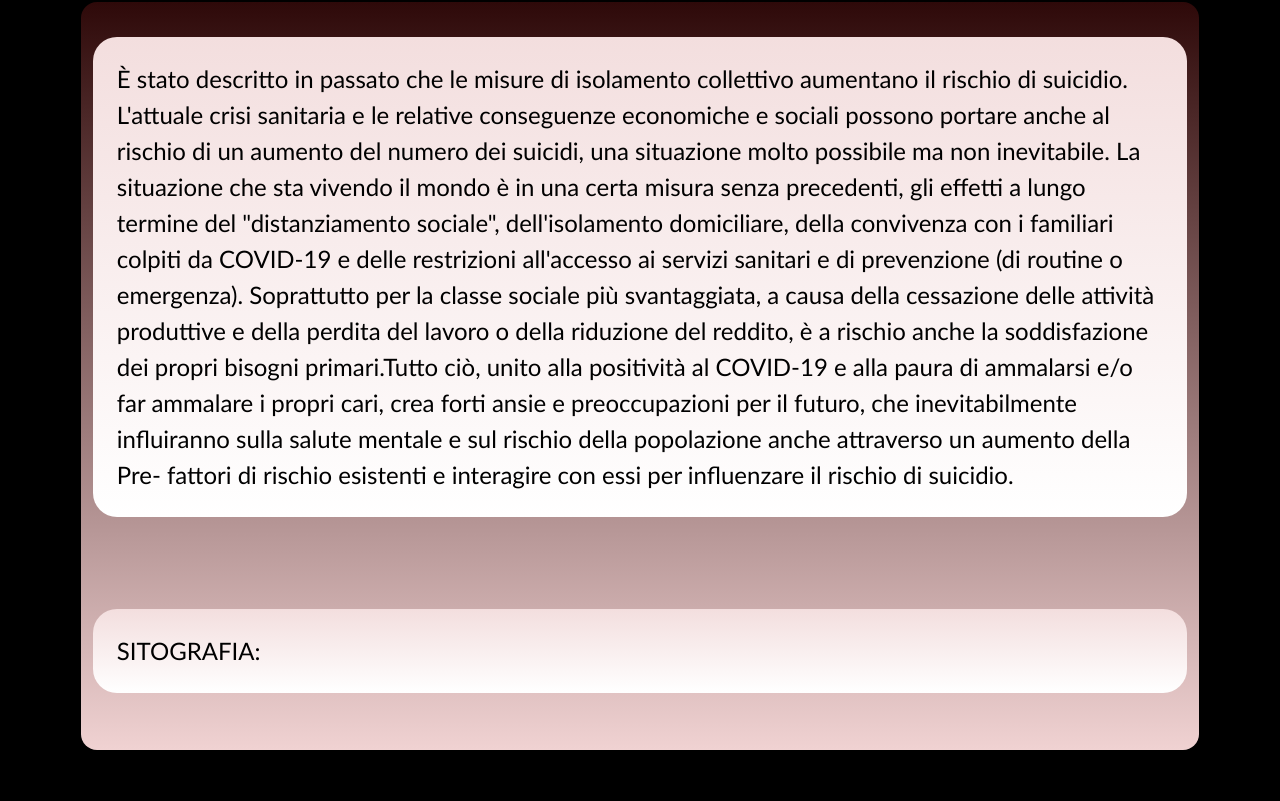
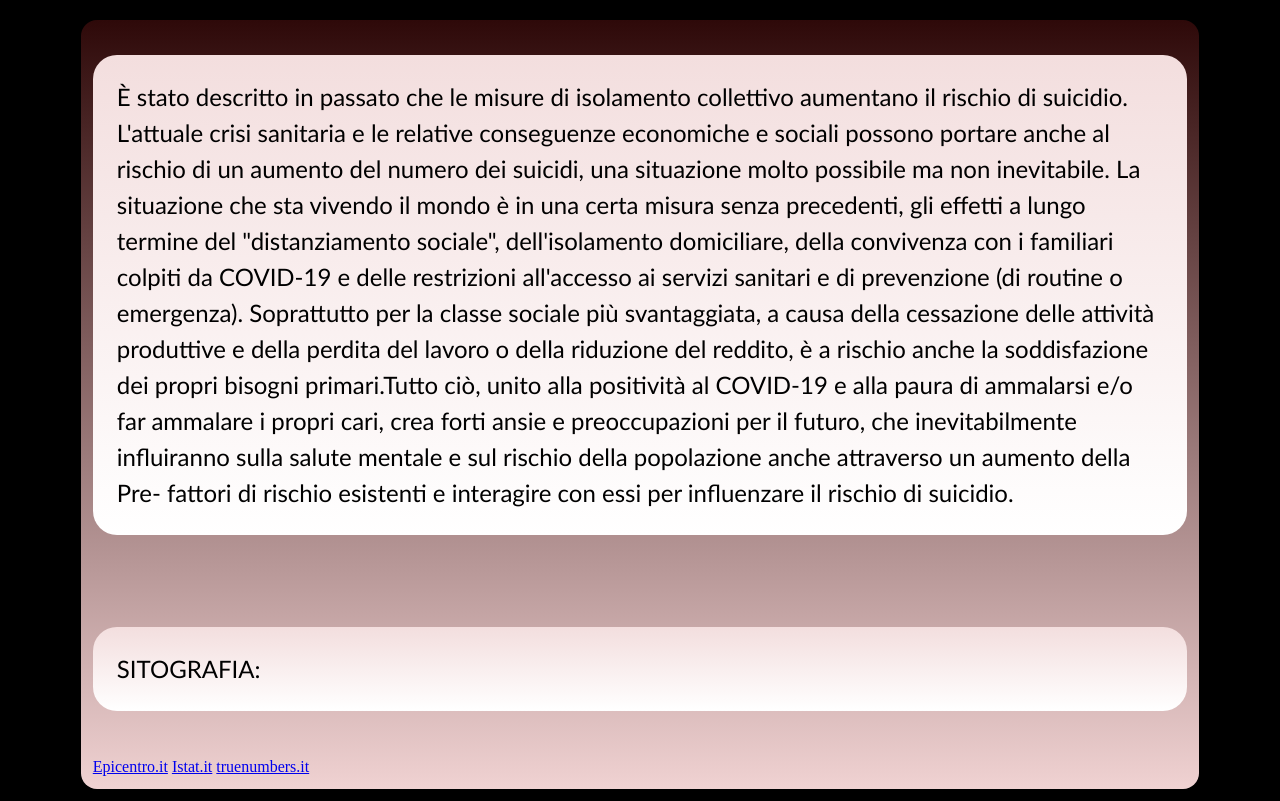
Before and after one commit to mellox2905/progetto-scuola, a plain HTML site: page progetto-suicidi/index.html in a window 1280 px wide. Shown: the part 1644-2445 px from the top of the page. Before the commit the page ends 2405 px from the top, so only its background shows below. Drawn offline with Linux system fonts and the light colour scheme.

Commit message:
Update index.html

```diff
--- a/progetto-suicidi/index.html
+++ b/progetto-suicidi/index.html
@@ -1,4 +1,4 @@
-<html>
+.<html>
     <head>
      <meta charset="UTF-8">
     <meta http-equiv="X-UA-Compatible" content="IE=edge">
@@ -98,9 +98,9 @@
                     SITOGRAFIA:
               </p>
                 <br>
-                <a href="https://www.epicentro.iss.it/mentale/giornata-suicidi-2020-fenomeno-suicidario-italia"></a>
-                 <a href="https://www.istat.it/it/archivio/suicidi"></a>
-                 <a href="https://www.truenumbers.it/suicidio-italia/"></a>
+                <a href="https://www.epicentro.iss.it/mentale/giornata-suicidi-2020-fenomeno-suicidario-italia">Epicentro.it</a>
+                 <a href="https://www.istat.it/it/archivio/suicidi">Istat.it</a>
+                 <a href="https://www.truenumbers.it/suicidio-italia/">truenumbers.it</a>
               </div>
 
         </div>
```
